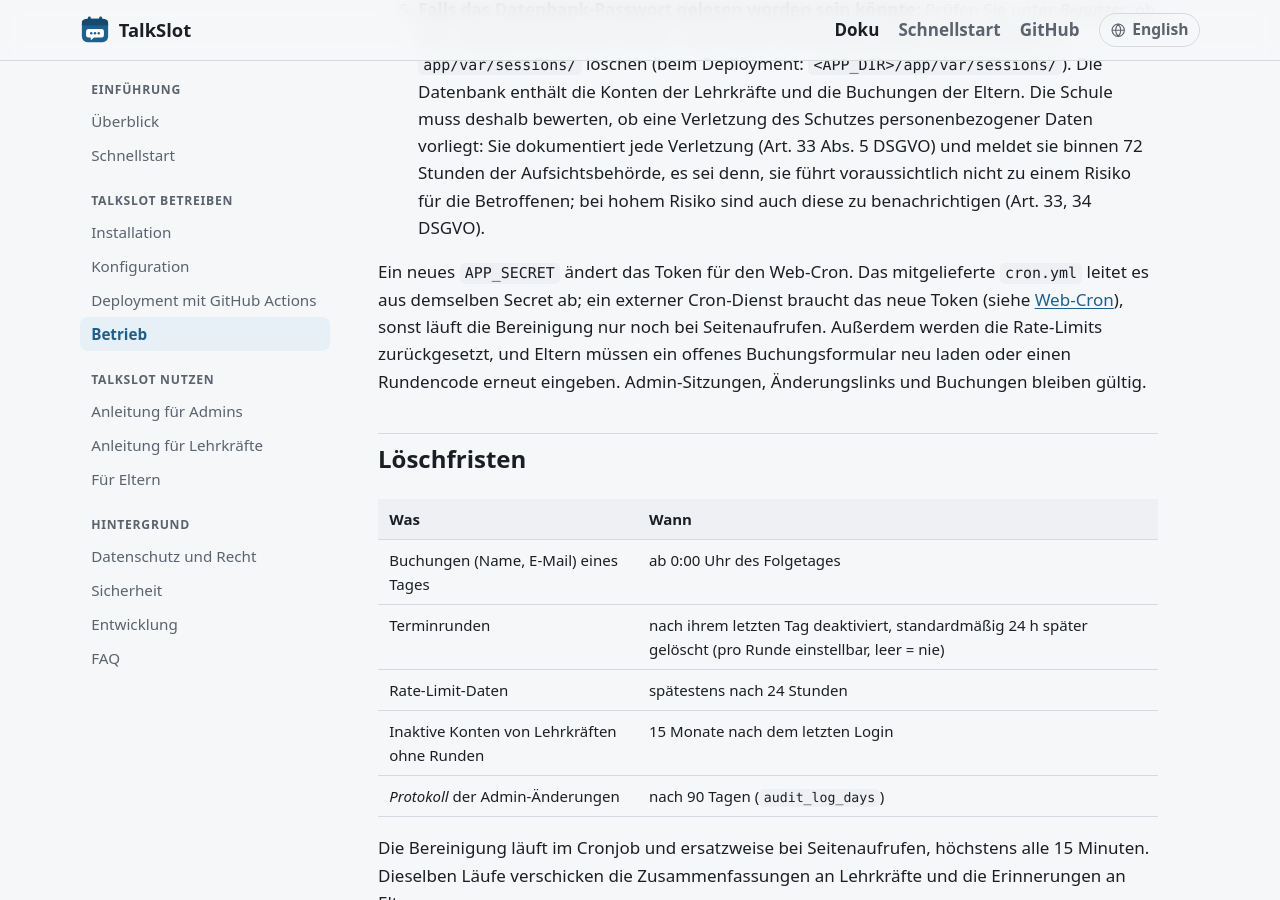
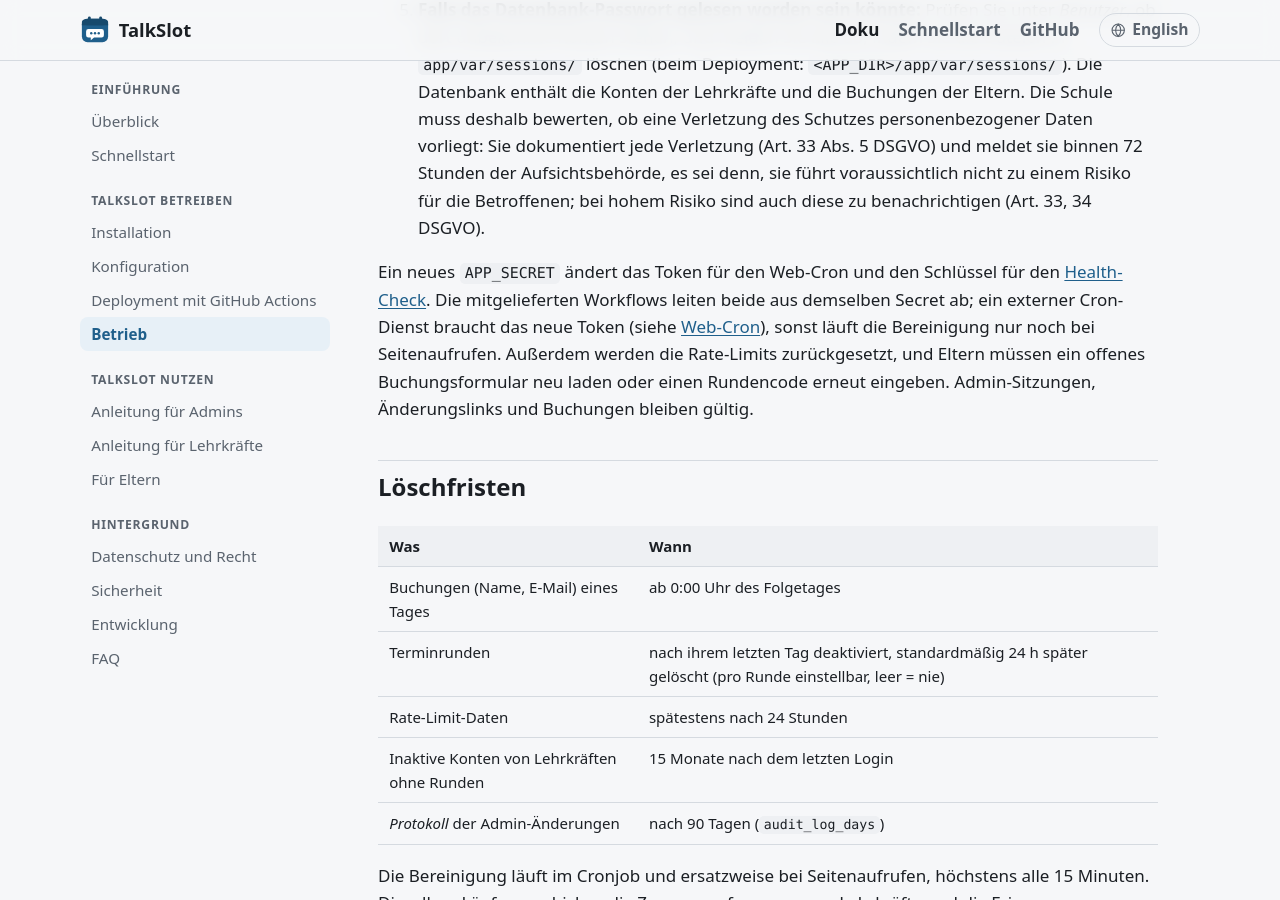
Before and after one commit to skornehl/talkslot, a Jekyll site: the page built from docs/de/guide/operations.md, in a window 1280 px wide and 900 px high, scrolled down 2888 px. Built offline with Jekyll 4.4.1, drawn with Linux system fonts in a browser that asks for light colours.

Commit message:
docs(deploy): a new APP_SECRET also changes the key of the health check

```diff
--- a/docs/de/guide/operations.md
+++ b/docs/de/guide/operations.md
@@ -100,8 +100,9 @@ können, wenn jemand mit FTP-Zugang ausgeschieden ist oder wenn ein altes Backup
    binnen 72 Stunden der Aufsichtsbehörde, es sei denn, sie führt voraussichtlich nicht zu einem Risiko
    für die Betroffenen; bei hohem Risiko sind auch diese zu benachrichtigen (Art. 33, 34 DSGVO).
 
-Ein neues `APP_SECRET` ändert das Token für den Web-Cron. Das mitgelieferte `cron.yml` leitet es aus
-demselben Secret ab; ein externer Cron-Dienst braucht das neue Token (siehe
+Ein neues `APP_SECRET` ändert das Token für den Web-Cron und den Schlüssel für den
+[Health-Check]({{ '/de/guide/deployment/' | relative_url }}#health-check). Die mitgelieferten Workflows
+leiten beide aus demselben Secret ab; ein externer Cron-Dienst braucht das neue Token (siehe
 [Web-Cron]({{ '/de/guide/installation/' | relative_url }})), sonst läuft die Bereinigung nur noch bei
 Seitenaufrufen. Außerdem werden die Rate-Limits zurückgesetzt, und Eltern müssen ein offenes
 Buchungsformular neu laden oder einen Rundencode erneut eingeben. Admin-Sitzungen, Änderungslinks und
```
Also changed, not shown: docs/guide/configuration.md (+1 -2 lines), docs/guide/operations.md (+3 -2 lines), 1 other file.
